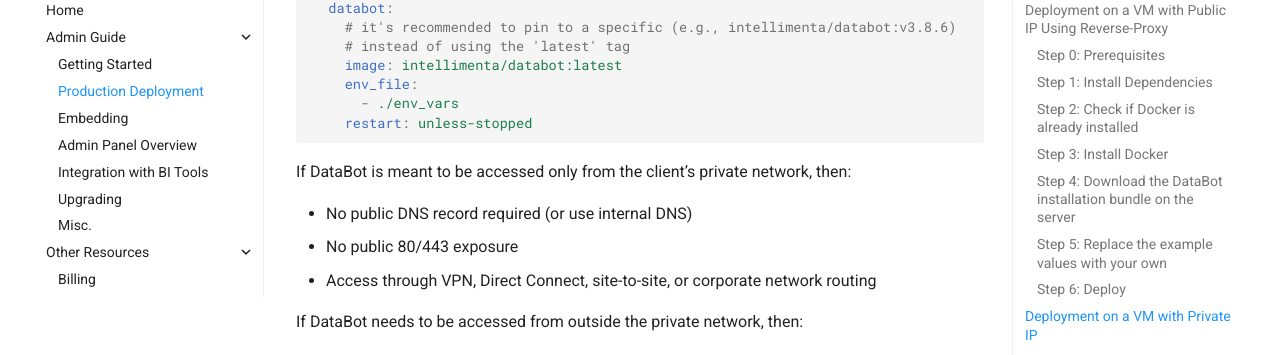
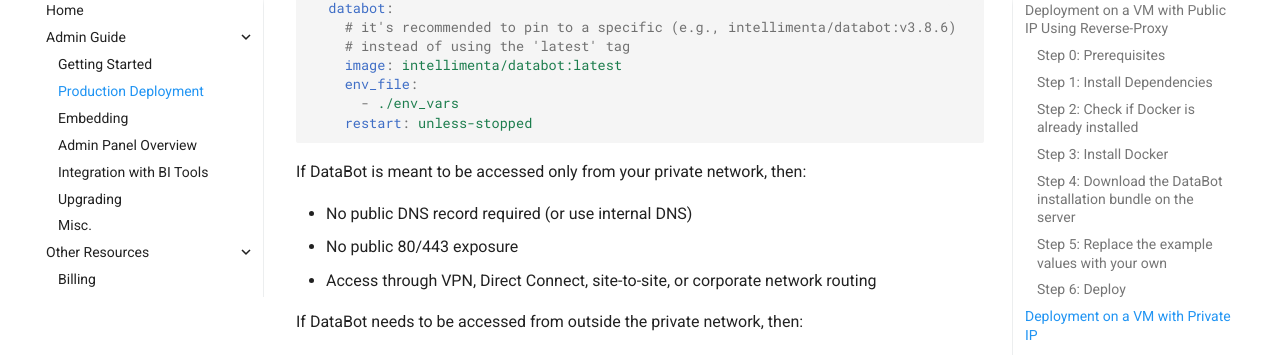
Before and after one commit to Intellimenta/DataBot, an MkDocs documentation site: the page built from docs/admin_guide/production_deployment.md, in a window 1280 px wide and 900 px high, scrolled down 3403 px. Shown: the part 98-453 px from the top of the window. Built offline with MkDocs 1.6.1 and Material for MkDocs 9.7.7, drawn with Linux system fonts in a browser that asks for light colours.

Commit message:
update docs

````diff
--- a/docs/admin_guide/production_deployment.md
+++ b/docs/admin_guide/production_deployment.md
@@ -122,7 +122,7 @@
       - ./env_vars
     restart: unless-stopped
 ```
-If DataBot is meant to be accessed only from the client’s private network, then:
+If DataBot is meant to be accessed only from your private network, then:
 
 - No public DNS record required (or use internal DNS)
 - No public 80/443 exposure
````
